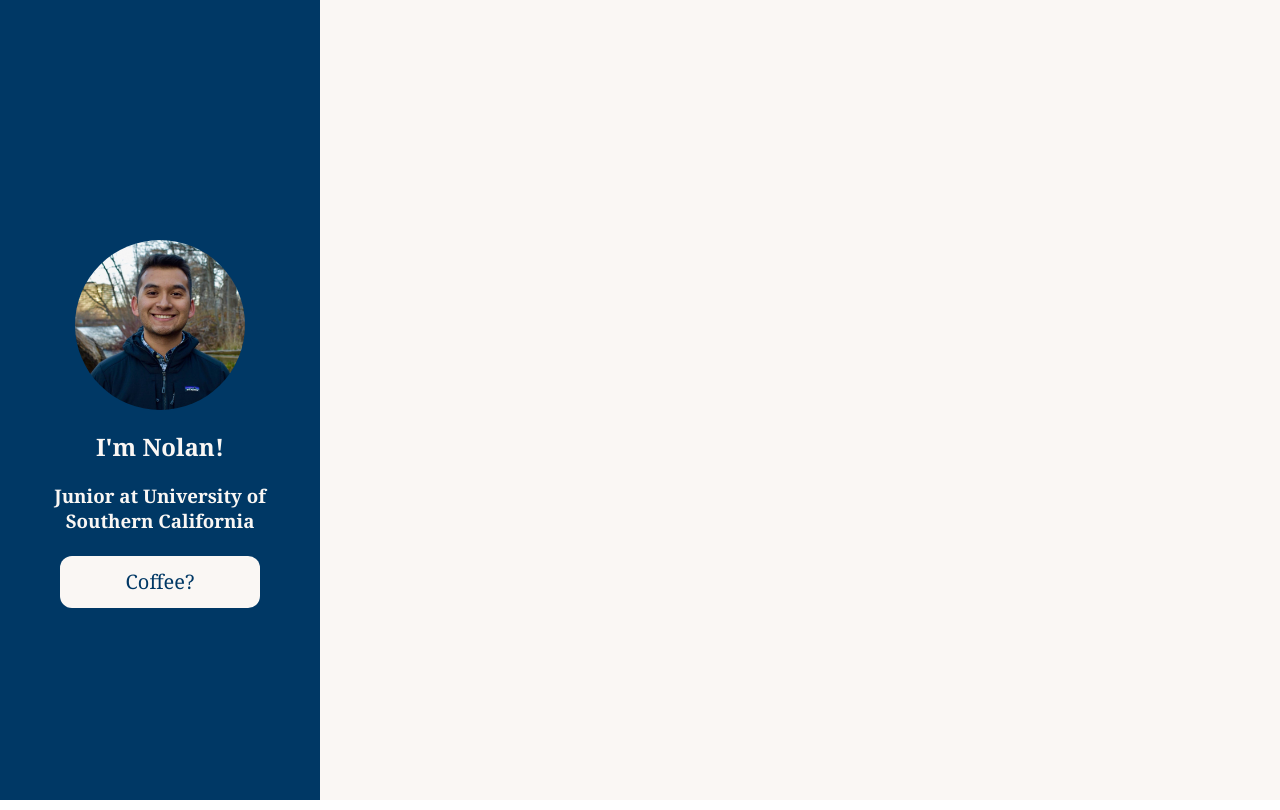
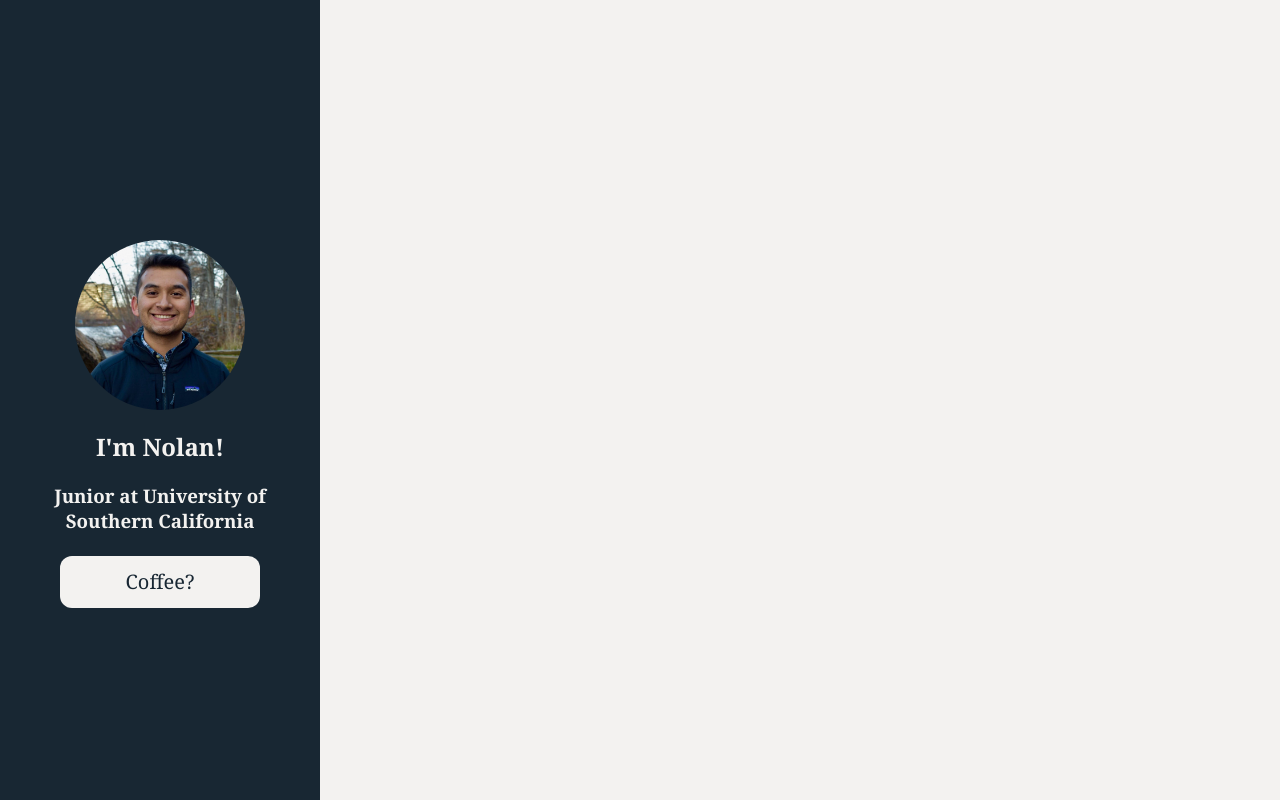
Before and after one commit to nolan1299/nolan1299.github.io, a plain HTML site: page index.html in a window 1280 px wide. Shown: the top 810 px of the page. Drawn offline with Linux system fonts and the light colour scheme.

Commit message:
updated color palette

```diff
--- a/index.css
+++ b/index.css
@@ -14,14 +14,14 @@
     width: 25%;
     float: left;
     height: 100%;
-    background-color: #003865;
+    background-color: #182733;
 }
 .headshot {
 }
 
 .memo {
     font: 16px Georgia, serif;
-    color: #faf7f4;
+    color: #F3F2F0;
     max-width: 300px;
     text-align: center;
     margin: auto;
@@ -42,9 +42,25 @@
 
 .emailButton {
     font: 20px Georgia, serif;
-    background-color: #faf7f4;
+    background-color: #F3F2F0;
     border: none;
-    color: #003865;
+    color: #182733;
+    padding: 12.5px;
+    text-align: center;
+    text-decoration: none;
+    display: inline-block;
+    margin: 4px 2px;
+    cursor: pointer;
+    border-radius: 12px;
+    text-align: center;
+    width: 200px;
+}
+
+.emailButton:hover {
+    font: 20px Georgia, serif;
+    background-color: #A5B8BB;
+    border: none;
+    color: #182733;
     padding: 12.5px;
     text-align: center;
     text-decoration: none;
@@ -72,7 +88,7 @@
     width: 75%;
     height: 100%;
     float: right;
-    background-color: #faf7f4;
+    background-color: #F3F2F0;
 }
 
 .icons {
```
Also changed, not shown: index.html (+5 -6 lines).
